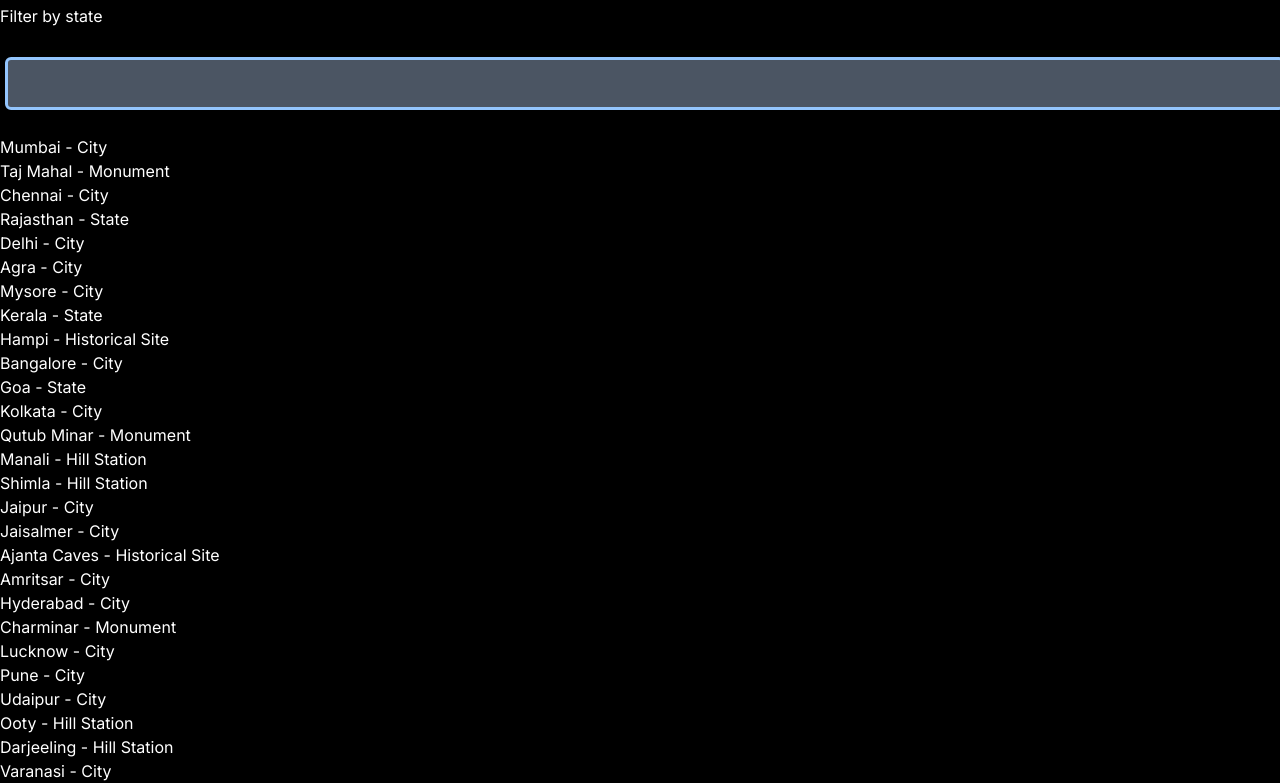
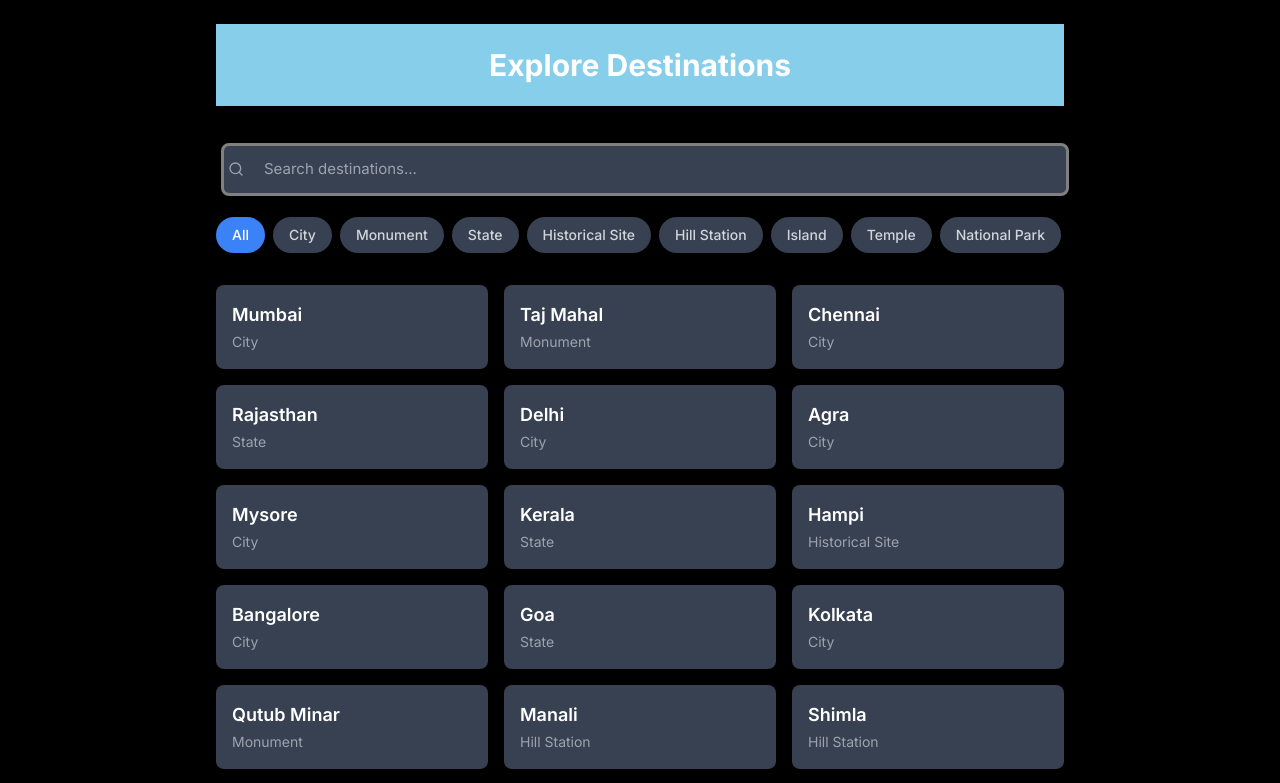
Before and after one commit to Ananya-12-cpu/My-Components, a Next.js app: page /filter in a window 1280 px wide. Shown: the top 783 px of the page. Built offline with nearby package versions, Linux system fonts and the light colour scheme.

Commit message:
filter page redesign

```diff
--- a/package.json
+++ b/package.json
@@ -9,9 +9,9 @@
     "lint": "next lint"
   },
   "dependencies": {
-    "@reduxjs/toolkit": "^2.6.0",
+    "@reduxjs/toolkit": "2.6.0",
     "axios": "1.7.7",
-    "framer-motion": "^11.11.9",
+    "framer-motion": "11.11.9",
     "lodash": "4.17.21",
     "next": "14.0.3",
     "next-qrcode": "2.5.1",
--- a/src/app/filter/FilterComponent.tsx
+++ b/src/app/filter/FilterComponent.tsx
@@ -1,16 +1,19 @@
 'use client'
 import React, { useEffect, useState } from 'react'
+import { FiSearch, FiX } from 'react-icons/fi'
 
-interface ItemType{
-  name:string,
-  category:string
+interface ItemType {
+  name: string,
+  category: string
 }
 
 function FilterComponent() {
-    const itemsPerPage = 5; // Number of items per "page"
-    const [searchQuery, setSearchQuery] = useState()
-    const [filterState, setFilterState] = useState<any>([])
-    const items:ItemType[] = [
+  const [searchQuery, setSearchQuery] = useState('')
+  const [selectedCategory, setSelectedCategory] = useState<string>('all')
+  const [filterState, setFilterState] = useState<ItemType[]>([])
+  const [isLoading, setIsLoading] = useState(false)
+
+  const items: ItemType[] = [
     { name: "Mumbai", category: "City" },
     { name: "Taj Mahal", category: "Monument" },
     { name: "Chennai", category: "City" },
@@ -51,31 +54,104 @@ function FilterComponent() {
     { name: "Sundarbans", category: "National Park" }
   ];
 
+  // Get unique categories
+  const categories = ['all', ...Array.from(new Set(items.map(item => item.category)))]
+
   useEffect(() => {
+    setIsLoading(true)
+    // Simulate loading for better UX
+    setTimeout(() => {
+      let filteredItems = items
+
+      // Apply search filter
       if (searchQuery) {
-    const filteredItem=items.filter(x=>x.name.includes(searchQuery))
-    setFilterState(filteredItem)
- }else{
-    setFilterState(items)
+        filteredItems = filteredItems.filter(item =>
+          item.name.toLowerCase().includes(searchQuery.toLowerCase())
+        )
       }
 
-}, [searchQuery])
+      // Apply category filter
+      if (selectedCategory !== 'all') {
+        filteredItems = filteredItems.filter(item =>
+          item.category === selectedCategory
+        )
+      }
 
-
+      setFilterState(filteredItems)
+      setIsLoading(false)
+    }, 300)
+  }, [searchQuery, selectedCategory])
 
   return (
-    <div>
-      <p className='text-white mt-1 mb-6'>Filter by state</p>
-        <input type="text" onChange={(e:any)=>setSearchQuery(e.target.value)} value={searchQuery}
-         className='p-3 w-full border-r-2 border-blue-300 rounded-md bg-gray-600 text-gray-300'/>
-        <ul className='mt-5'>
-        {filterState.map((item:ItemType, index:number) => (
-          <li key={index} className='text-white'>
-            {item.name} - {item.category}
-          </li>
+    <div className="max-w-4xl mx-auto p-6">
+      <h1 className="text-3xl font-bold text-white mb-8">Explore Destinations</h1>
+
+      {/* Search and Filter Section */}
+      <div className="space-y-4 mb-8">
+        {/* Search Input */}
+        <div className="relative">
+          <FiSearch className="absolute left-3 top-1/2 transform -translate-y-1/2 text-gray-400" />
+          <input
+            type="text"
+            onChange={(e) => setSearchQuery(e.target.value)}
+            value={searchQuery}
+            placeholder="Search destinations..."
+            className="w-full pl-10 pr-4 py-3 rounded-lg bg-gray-700 text-white placeholder-gray-400 focus:outline-none focus:ring-2 focus:ring-blue-500 transition-all"
+          />
+          {searchQuery && (
+            <button
+              onClick={() => setSearchQuery('')}
+              className="absolute right-3 top-1/2 transform -translate-y-1/2 text-gray-400 hover:text-white"
+            >
+              <FiX size={20} />
+            </button>
+          )}
+        </div>
+
+        {/* Category Filters */}
+        <div className="flex flex-wrap gap-2">
+          {categories.map((category) => (
+            <button
+              key={category}
+              onClick={() => setSelectedCategory(category)}
+              className={`px-4 py-2 rounded-full text-sm font-medium transition-all
+                ${selectedCategory === category
+                  ? 'bg-blue-500 text-white'
+                  : 'bg-gray-700 text-gray-300 hover:bg-gray-600'
+                }`}
+            >
+              {category.charAt(0).toUpperCase() + category.slice(1)}
+            </button>
           ))}
-      </ul>
+        </div>
+      </div>
 
+      {/* Results Section */}
+      <div className="grid grid-cols-1 md:grid-cols-2 lg:grid-cols-3 gap-4">
+        {isLoading ? (
+          // Loading skeleton
+          Array.from({ length: 6 }).map((_, index) => (
+            <div
+              key={index}
+              className="animate-pulse bg-gray-700 rounded-lg p-4 h-24"
+            />
+          ))
+        ) : filterState.length > 0 ? (
+          filterState.map((item, index) => (
+            <div
+              key={index}
+              className="bg-gray-700 rounded-lg p-4 hover:bg-gray-600 transition-all cursor-pointer"
+            >
+              <h3 className="text-lg font-semibold text-white">{item.name}</h3>
+              <span className="text-sm text-gray-400">{item.category}</span>
+            </div>
+          ))
+        ) : (
+          <div className="col-span-full text-center py-8">
+            <p className="text-gray-400">No destinations found matching your criteria</p>
+          </div>
+        )}
+      </div>
     </div>
   )
 }
```
Lines whose indentation alone changed are shown as unchanged.
